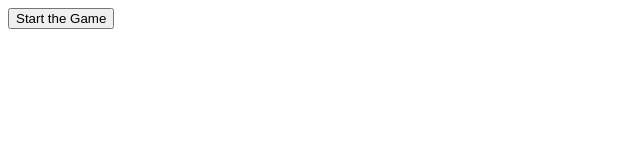
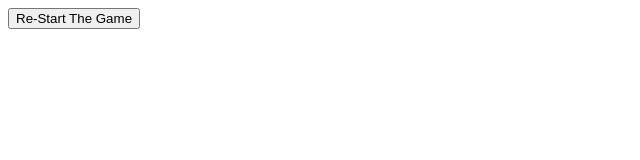
Before and after one commit to Braxxian/Lost-in-the-woods, a website: page views/index.html in a window 1280 px wide. Shown: the full height of the page, 0-640 px from the left. Drawn offline with Linux system fonts and the light colour scheme.

Commit message:
text change

```diff
--- a/views/index.html
+++ b/views/index.html
@@ -1,5 +1,5 @@
 <body>
-    <button onclick="window.location.reload()">Start the Game</button>
+    <button onclick="window.location.reload()">Re-Start The Game</button>
     <div id="terminal"></div>
 
     <script>
```
